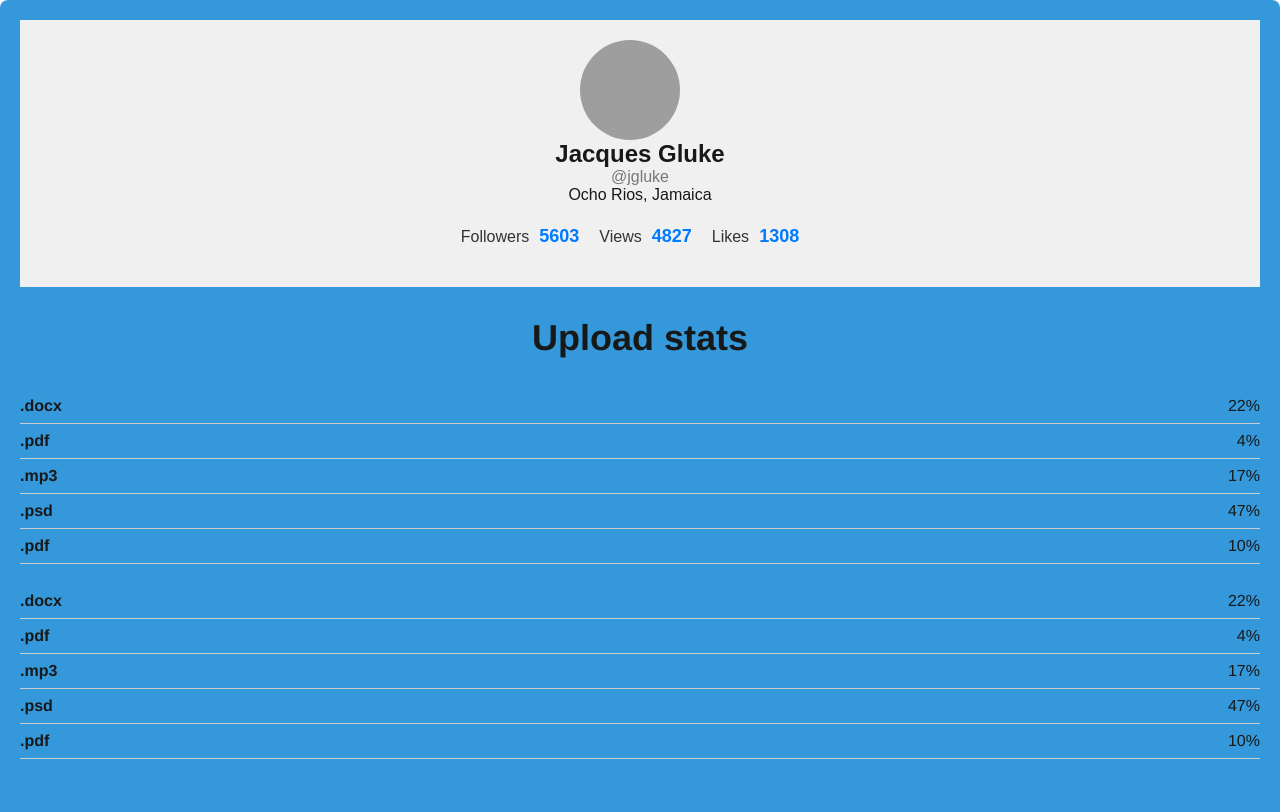
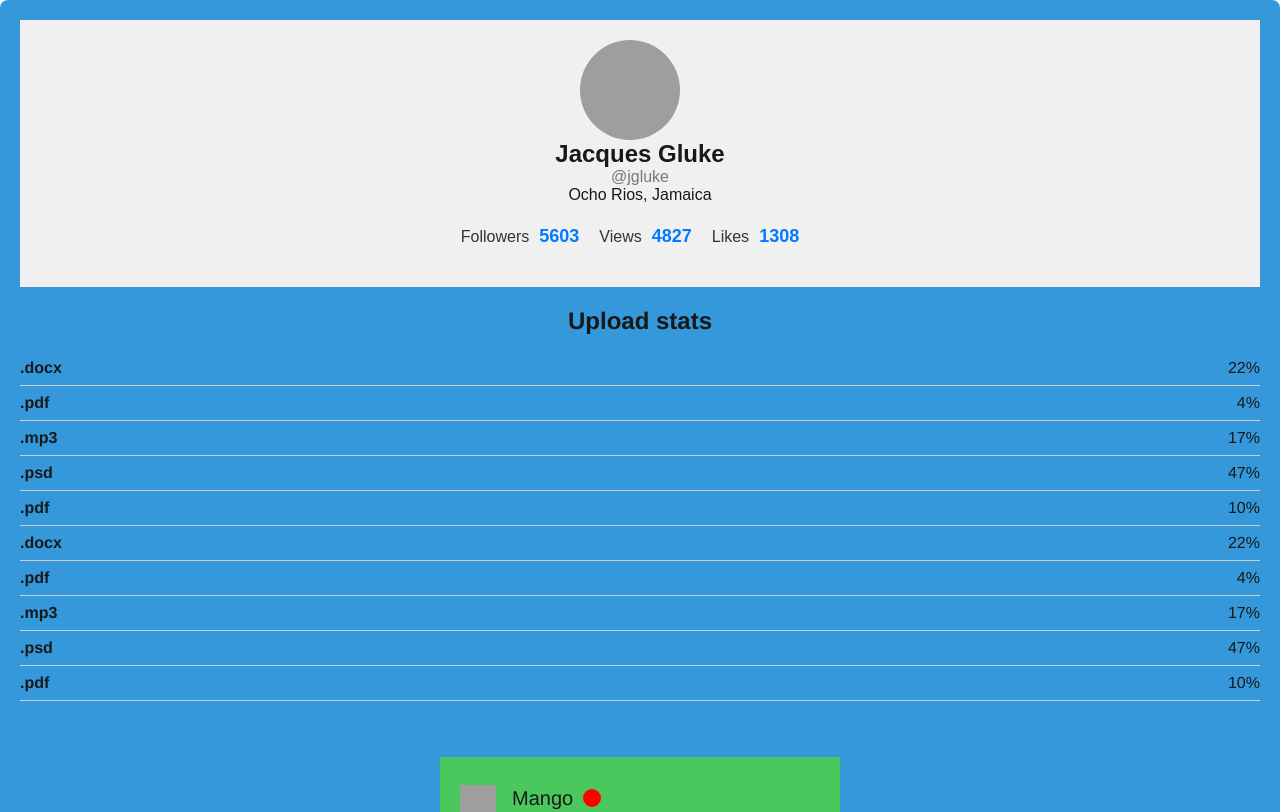
Before and after one commit to Hades7-ua/goit-react-hw-01-components, a React (Create React App) app: page / in a window 1280 px wide. Shown: the top 812 px of the page. Built offline with nearby package versions, Linux system fonts and the light colour scheme; grey boxes are pictures that could not be loaded.

Commit message:
StatisticsList

```diff
--- a/src/components/Statistics/StatisticsList.jsx
+++ b/src/components/Statistics/StatisticsList.jsx
@@ -10,7 +10,7 @@ import {
 export const StatisticsList = ({ stats, title }) => {
   return (
     <List>
-      <Title>{title && <h2>{title}</h2>}</Title>
+      {title && <Title>{title}</Title>}
       <StatisticsInfo>
         {' '}
         {stats.map(el => (
```
